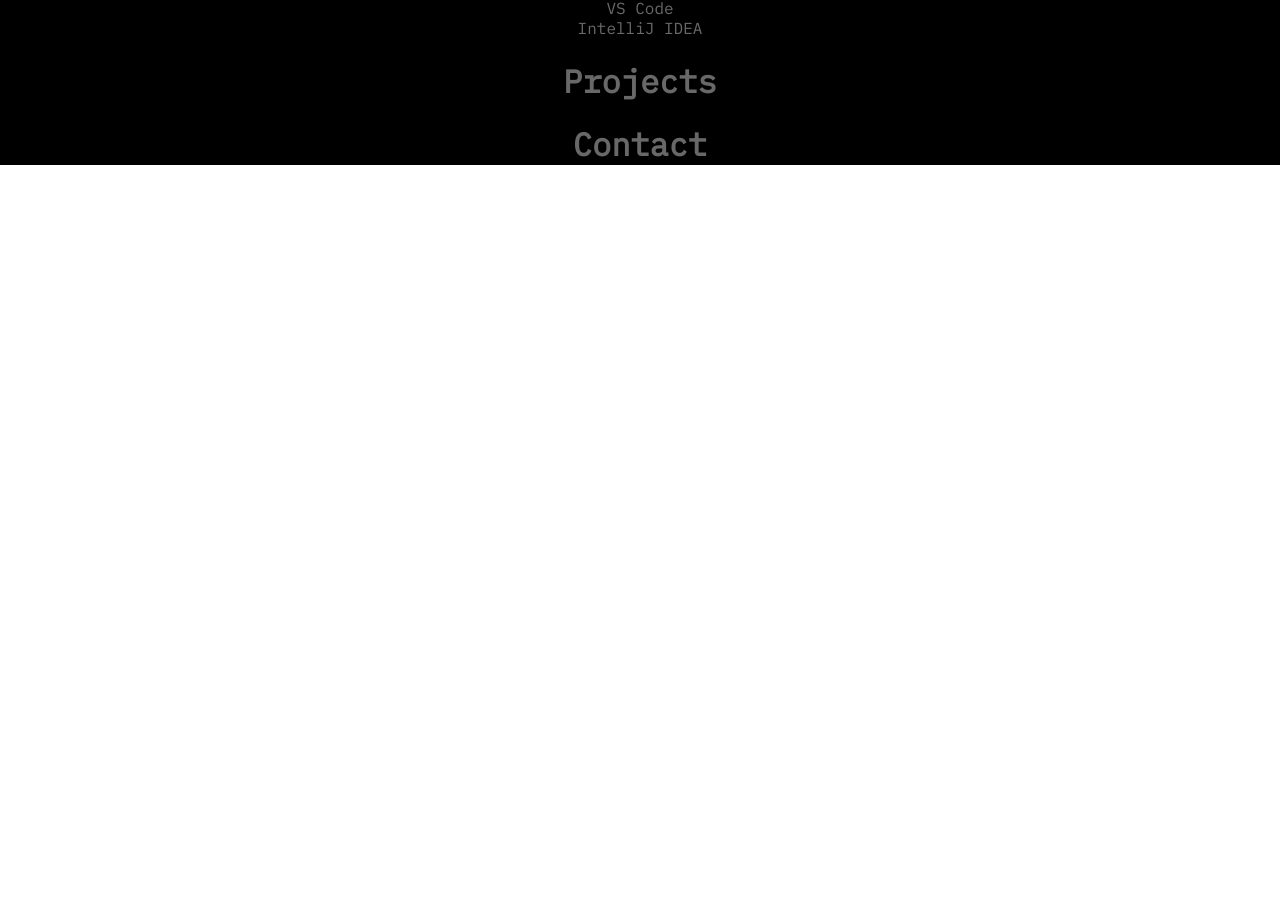
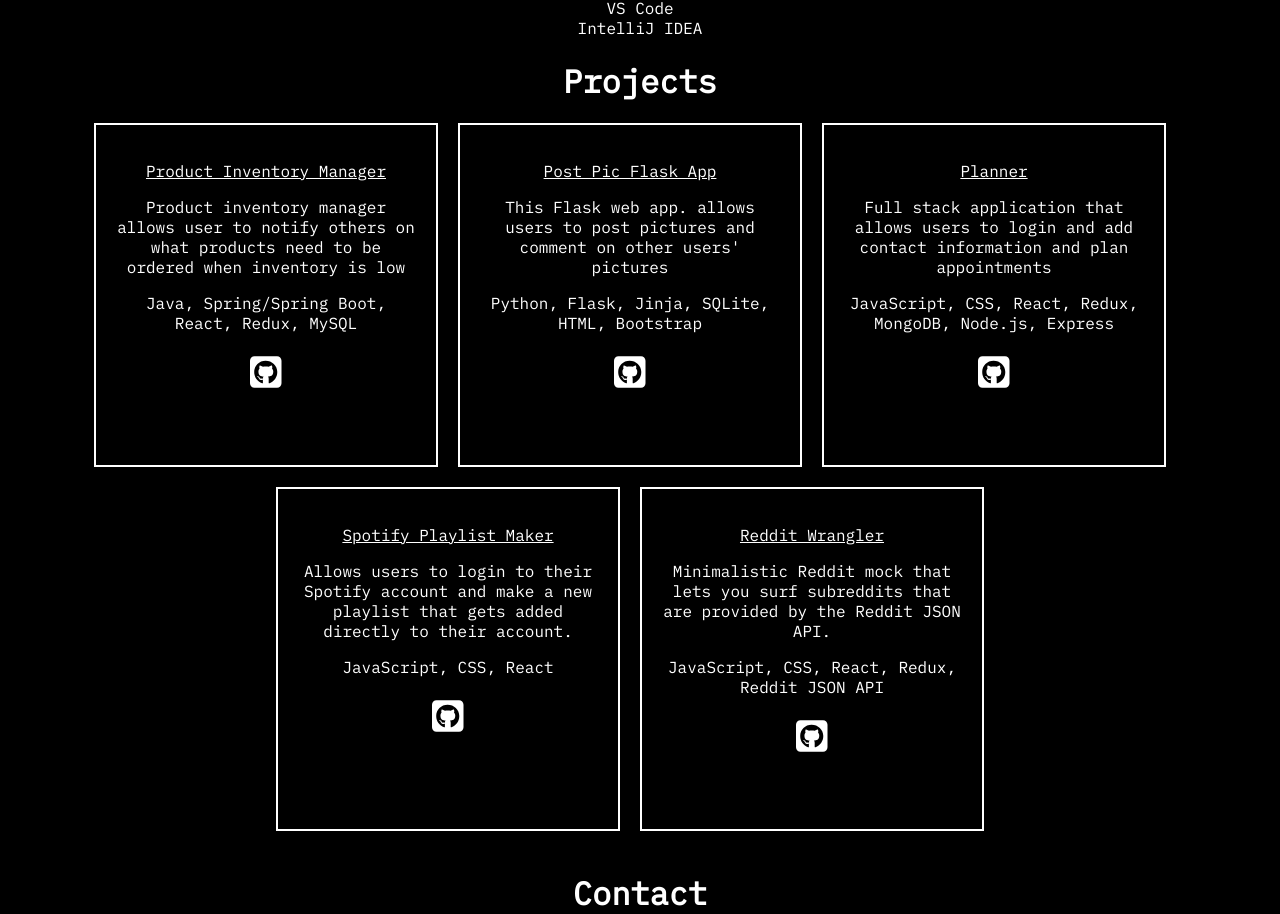
Before and after one commit to Aryanpatel335/PersonalWebsite, a React (Create React App) app: page / in a window 1280 px wide. Shown: the part 1540-2454 px from the top of the page. Before the commit the page ends 1705 px from the top, so only its background shows below. Built offline with nearby package versions, Linux system fonts and the light colour scheme.

Commit message:
added projects and some styling

```diff
--- a/package.json
+++ b/package.json
@@ -3,9 +3,14 @@
   "version": "0.1.0",
   "private": true,
   "dependencies": {
+    "@fortawesome/fontawesome-svg-core": "^6.2.0",
+    "@fortawesome/free-brands-svg-icons": "^6.2.0",
+    "@fortawesome/free-solid-svg-icons": "^6.2.0",
+    "@fortawesome/react-fontawesome": "^0.2.0",
     "@testing-library/jest-dom": "^5.16.5",
     "@testing-library/react": "^13.3.0",
     "@testing-library/user-event": "^13.5.0",
+    "font-awesome": "^4.7.0",
     "react": "^18.2.0",
     "react-dom": "^18.2.0",
     "react-scripts": "5.0.1",
--- a/src/App.js
+++ b/src/App.js
@@ -7,7 +7,7 @@
 import { Nav } from "./components/Nav/Nav";
 import { Projects } from "./components/Projects/Projects";
 function App() {
-  const [showLoading, setShowLoading] = useState(true);
+  const [showLoading, setShowLoading] = useState(false);
 
   useEffect(() => {
     setInterval(() => {
--- a/src/components/Projects/Projects.css
+++ b/src/components/Projects/Projects.css
@@ -0,0 +1,21 @@
+#projects {
+  display: flex;
+  flex-wrap: wrap;
+  justify-content: center;
+}
+.projectTile {
+  width: 300px;
+  height: 300px;
+  padding: 20px 20px;
+
+  border: rgb(255, 255, 255) 2px solid;
+  margin-bottom: 20px;
+  margin-right: 20px;
+}
+.projectTitle {
+  text-decoration: underline;
+}
+.github {
+  color: white;
+  font-size: 36px;
+}
--- a/src/components/Projects/Projects.js
+++ b/src/components/Projects/Projects.js
@@ -1,9 +1,95 @@
 import React from "react";
+import "./Projects.css";
+import { FontAwesomeIcon } from "@fortawesome/react-fontawesome";
+import { faSquareGithub } from "@fortawesome/free-brands-svg-icons";
 
 export const Projects = () => {
   return (
-    <div id="projects">
+    <div>
       <h1>Projects</h1>
+      <div id="projects">
+        <div className="projectTile">
+          <p className="projectTitle">Product Inventory Manager</p>
+          <p>
+            Product inventory manager allows user to notify others on what
+            products need to be ordered when inventory is low
+          </p>
+          <p>Java, Spring/Spring Boot, React, Redux, MySQL</p>
+          <a
+            href="https://github.com/Aryanpatel335/product-inventory-manager"
+            target="_blank"
+            rel="noreferrer"
+            className="github"
+          >
+            <FontAwesomeIcon icon={faSquareGithub} />
+          </a>
+        </div>
+
+        <div className="projectTile">
+          <p className="projectTitle">Post Pic Flask App</p>
+          <p>
+            This Flask web app. allows users to post pictures and comment on
+            other users' pictures
+          </p>
+          <p>Python, Flask, Jinja, SQLite, HTML, Bootstrap</p>
+          <a
+            href="https://github.com/Aryanpatel335/Post-Pic-Flask-App"
+            target="_blank"
+            rel="noreferrer"
+            className="github"
+          >
+            <FontAwesomeIcon icon={faSquareGithub} />
+          </a>
+        </div>
+        <div className="projectTile">
+          <p className="projectTitle">Planner</p>
+          <p>
+            Full stack application that allows users to login and add contact
+            information and plan appointments
+          </p>
+          <p>JavaScript, CSS, React, Redux, MongoDB, Node.js, Express</p>
+          <a
+            href="https://github.com/Aryanpatel335/PLANNER"
+            target="_blank"
+            rel="noreferrer"
+            className="github"
+          >
+            <FontAwesomeIcon icon={faSquareGithub} />
+          </a>
+        </div>
+        <div className="projectTile">
+          <p className="projectTitle">Spotify Playlist Maker</p>
+          <p>
+            Allows users to login to their Spotify account and make a new
+            playlist that gets added directly to their account.
+          </p>
+          <p>JavaScript, CSS, React</p>
+          <a
+            href="https://github.com/Aryanpatel335/spotify-playlist-maker"
+            target="_blank"
+            rel="noreferrer"
+            className="github"
+          >
+            <FontAwesomeIcon icon={faSquareGithub} />
+          </a>
+        </div>
+        <div className="projectTile">
+          <p className="projectTitle">Reddit Wrangler</p>
+          <p>
+            Minimalistic Reddit mock that lets you surf subreddits that are
+            provided by the Reddit JSON API.
+          </p>
+          <p>JavaScript, CSS, React, Redux, Reddit JSON API</p>
+          <a
+            href="https://github.com/Aryanpatel335/reddit-wrangler"
+            target="_blank"
+            rel="noreferrer"
+            className="github"
+          >
+            <FontAwesomeIcon icon={faSquareGithub} />
+          </a>
+        </div>
+      </div>
     </div>
   );
 };
```
Also changed, not shown: 1 other file (tests, documents, lock files or other folders).
